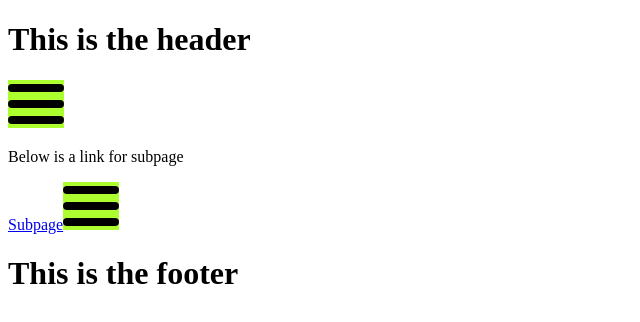
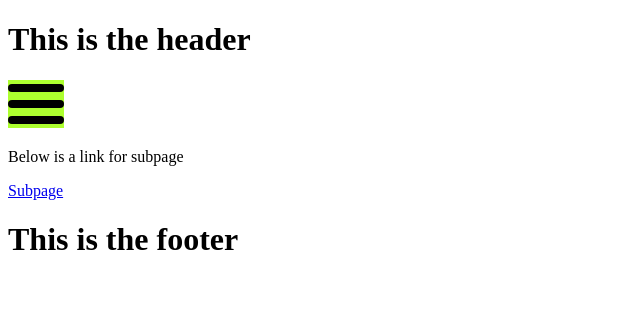
Before and after one commit to WawrzenskiPatryk/uks-grom-webpage, a Nuxt app: page / in a window 1280 px wide. Shown: the top 322 px of the page, without its empty margins (0-640 px from the left). Built offline with nearby package versions, Linux system fonts and the light colour scheme.

Commit message:
test pages cleanup

```diff
--- a/pages/index.vue
+++ b/pages/index.vue
@@ -2,7 +2,6 @@
   <main>
     <p>{{ testText }}</p>
     <nuxt-link to="/subpage">Subpage</nuxt-link>
-    <header-hamburger></header-hamburger>
   </main>
 </template>
 
```
